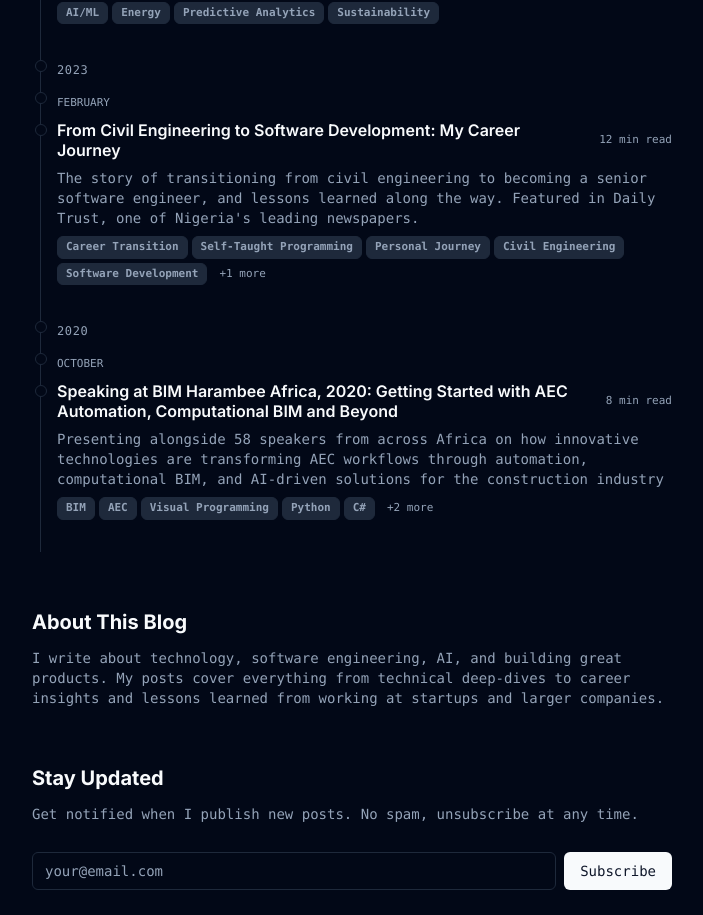
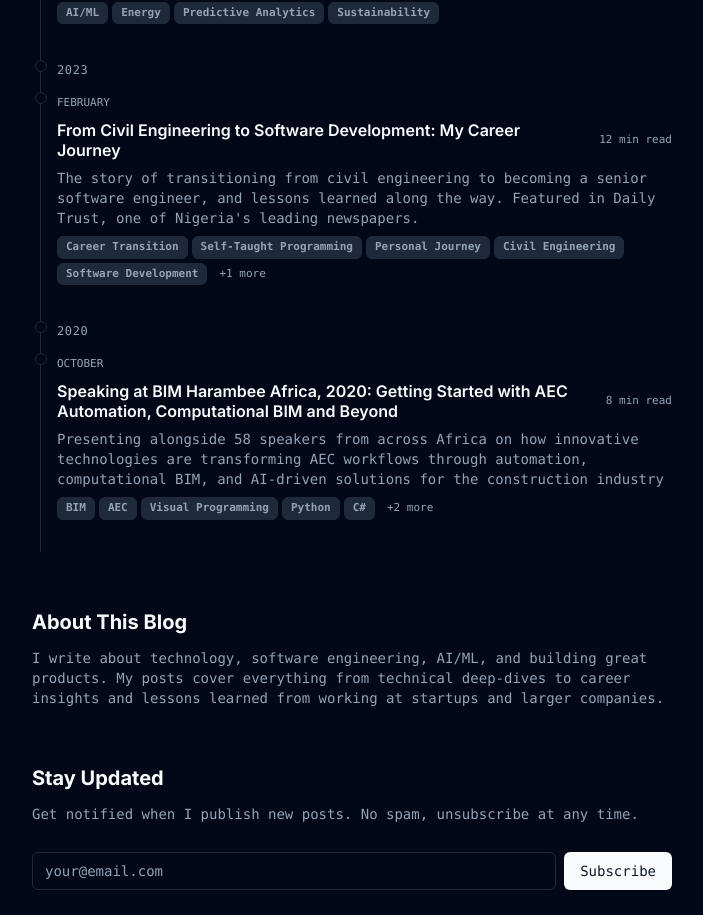
Before and after one commit to ibrahimshittu/ibrahim-shittu-portfolio, a Next.js app: page /blog in a window 1280 px wide. Shown: the part 1000-1915 px from the top of the page, without its empty margins (288-991 px from the left). Built offline with nearby package versions, Linux system fonts and the light colour scheme.

Commit message:
fix: update blog page content

```diff
--- a/app/blog/page.tsx
+++ b/app/blog/page.tsx
@@ -123,7 +123,7 @@ export default function Blog() {
 
       items.push(
         <li key={post.slug} className="mb-8 ml-4">
-          <span className="absolute -left-1.5 mt-1 h-3 w-3 rounded-full border bg-background"></span>
+          {/* <span className="absolute -left-1.5 mt-1 h-3 w-3 rounded-full border bg-background"></span> */}
           <div className="flex flex-col gap-2">
             <div className="flex items-center justify-between gap-3">
               <Link href={`/blog/${post.slug}`} className="flex-1">
@@ -239,8 +239,8 @@ export default function Blog() {
               className="text-pretty font-mono text-sm text-muted-foreground"
               aria-labelledby="about-blog"
             >
-              I write about technology, software engineering, AI, and building
-              great products. My posts cover everything from technical
+              I write about technology, software engineering, AI/ML, and
+              building great products. My posts cover everything from technical
               deep-dives to career insights and lessons learned from working at
               startups and larger companies.
             </div>
--- a/lib/projects.ts
+++ b/lib/projects.ts
@@ -31,11 +31,11 @@ Built with Python, LangGraph, Playwright, Browserbase, and Stagehand (browser au
     technologies: [
       "Python",
       "LangGraph",
+      "Browserbase",
       "Playwright",
       "LangChain",
       "OpenAI",
       "Anthropic",
-      "Browserbase",
       "Stagehand",
       "Docker",
     ],
```
